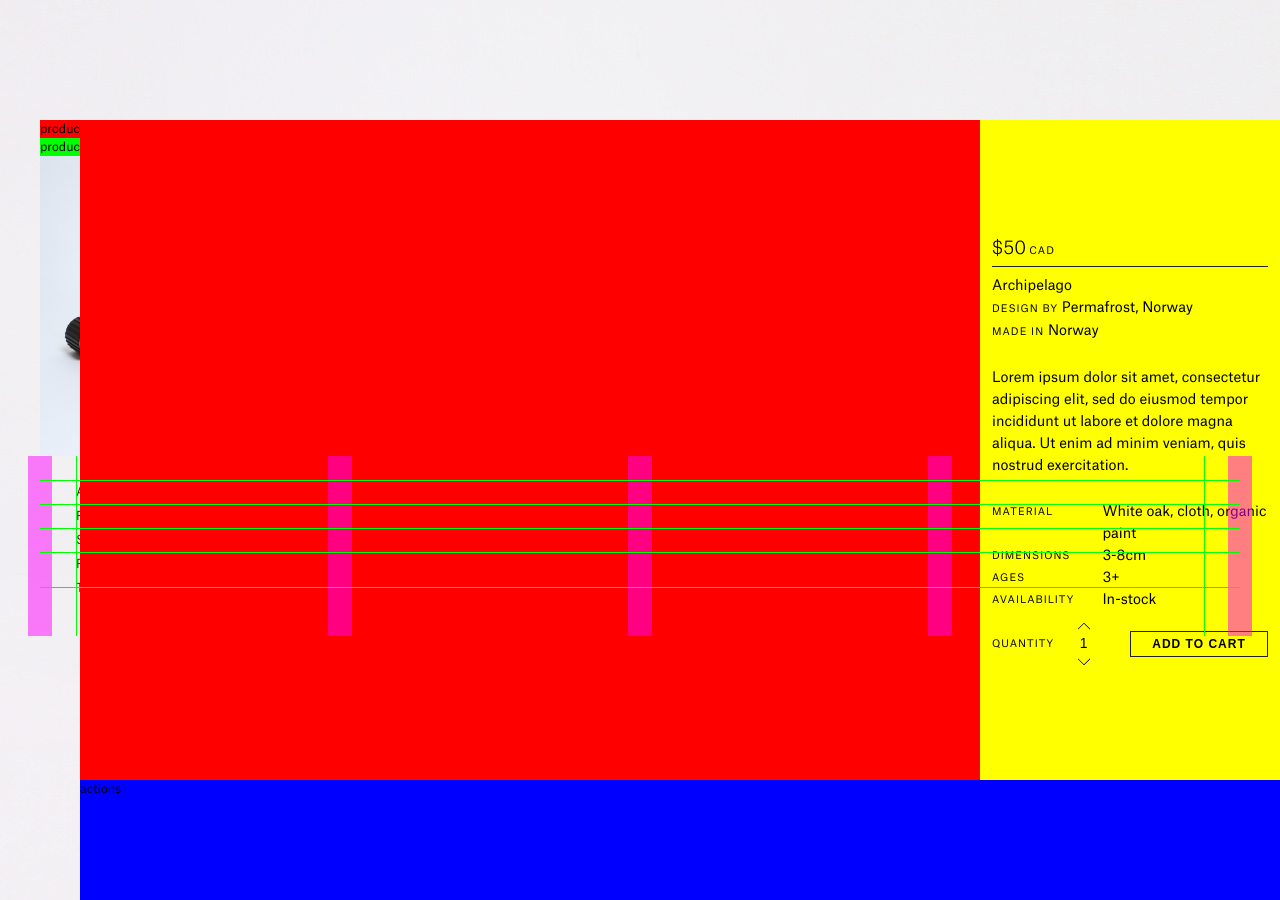
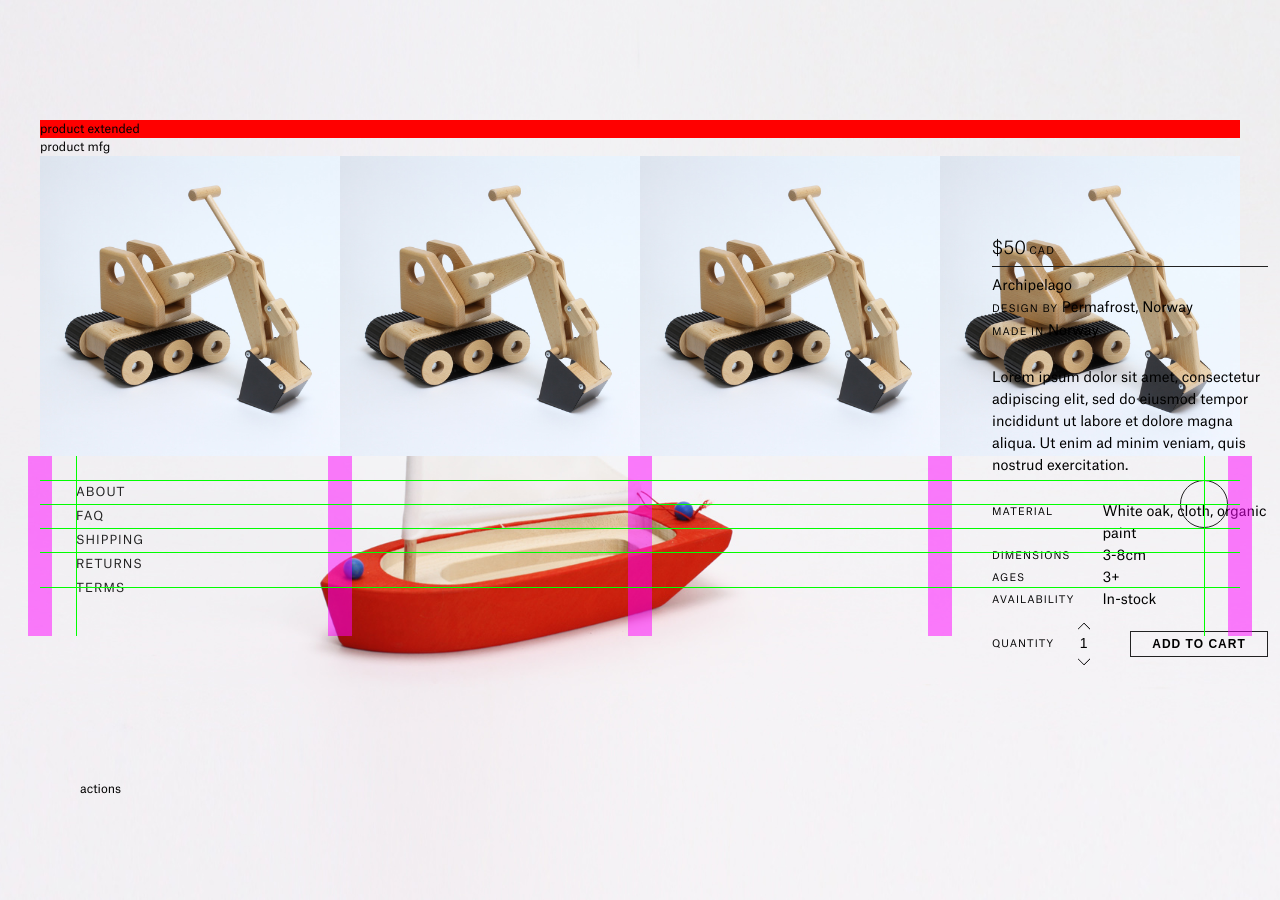
Before and after one commit to hando-toys/hando-layouts, a Jekyll site: the page built from product/index.html, in a window 1280 px wide. Built offline with Jekyll 4.4.1, drawn with Linux system fonts in a browser that asks for light colours.

Commit message:
Removed guides

```diff
--- a/_sass/_product.scss
+++ b/_sass/_product.scss
@@ -7,6 +7,7 @@
 	z-index: 100;
 
 	.gallery__media {
+		@include transitionEase(0.5s, all);
 		background-position: center;
 		background-size: cover;
 		bottom: 0;
@@ -17,7 +18,7 @@
 
     	@include media-query($on-touch) {
     		background-size: auto 100%;
-    		right: -50%;
+    		right: -25%;
     	}
 	}
 }
@@ -25,7 +26,6 @@
 .product__container {
 	&.product__container--top {
 		@extend %clearfix;
-		background-color: pink;
 		bottom: $base*5;
 		position: absolute;
 		right: 0;
@@ -42,11 +42,9 @@
     	}
 	}
 	&.product__container--extended {
-		background-color: lime;
 	}
 
 	.product__menu {
-		background-color: blue;
 		clear: both;
 		height: $base*5;
 		display: block;
@@ -70,7 +68,6 @@
     	}
 
 		.nav__link {
-			background-color: red;
 			cursor: pointer;
 			float: left;
 			height: $full;
@@ -87,7 +84,6 @@
 		@include align-items(flex-end);
 		@include flex-flow(column nowrap);
 		@include justify-content(center);
-		background-color: yellow;
 		float: left;
 		height: $full;
 		padding-left: $base/2;
```
Also changed, not shown: assets/images/product-test02.jpg, 3 other files.
